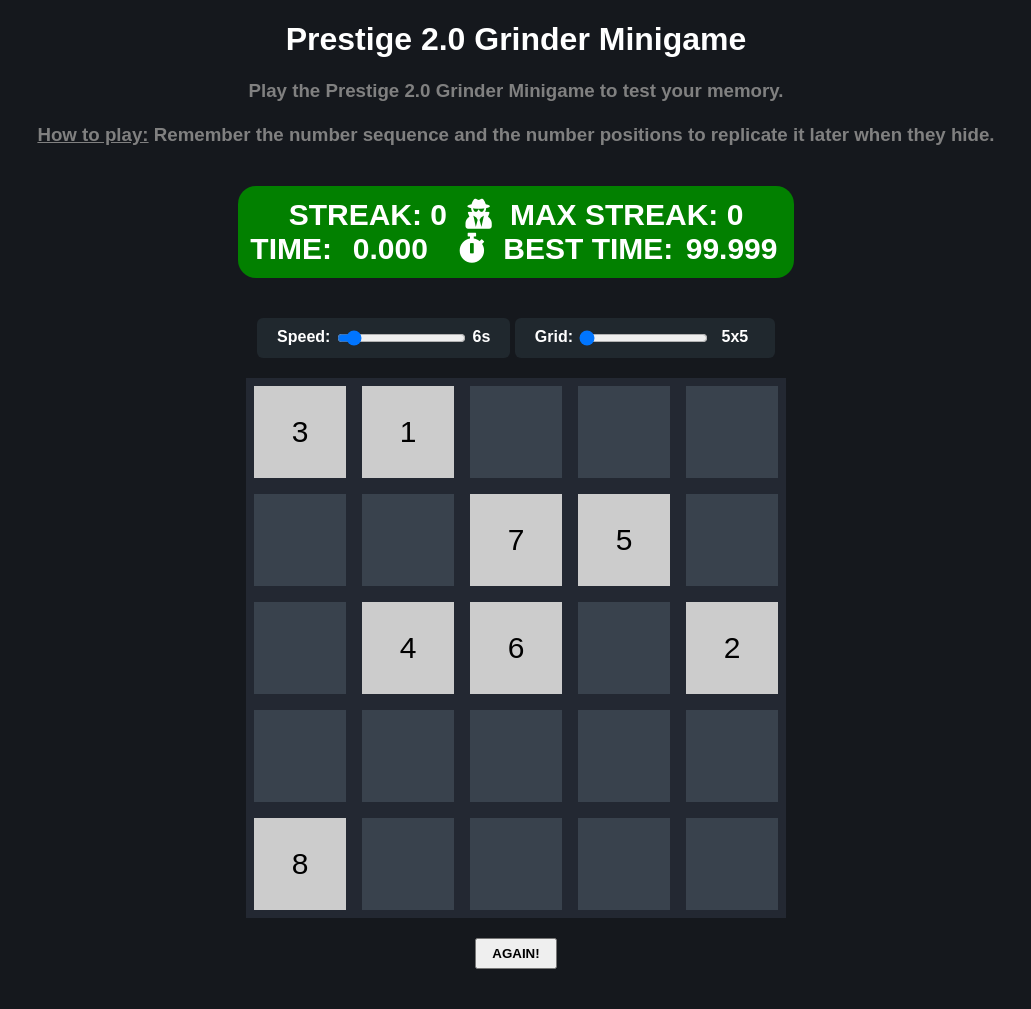
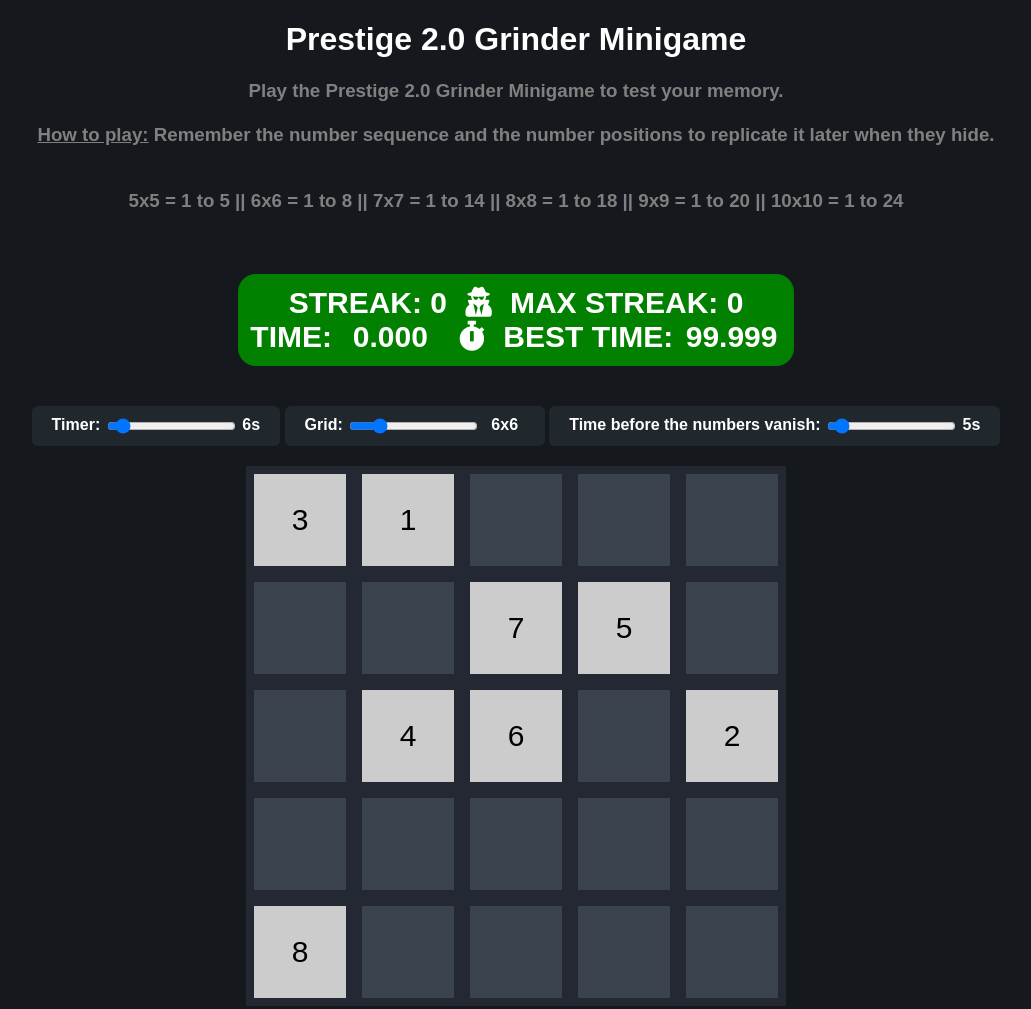
Before and after one commit to Loydie16/Prestige2.0-GrinderMinigame, a plain HTML site: page index.html in a window 1280 px wide. Shown: the top 1009 px of the page, without its empty margins (124-1155 px from the left). Drawn offline with Linux system fonts and the light colour scheme.

Commit message:
Update index.html

```diff
--- a/index.html
+++ b/index.html
@@ -3,7 +3,7 @@
 <head>
     <meta charset="utf-8" />
     <title>Prestige 2.0 Grinder Minigame</title>
-    <meta name="description" content="Play the NoPixel Thermite Minigame to test your memory.">
+    <meta name="description" content="Play the Prestige 2.0 Grinder Minigame to test your memory.">
     <link rel="canonical" href="https://sharkiller.ddns.net/nopixel_minigame/thermite/" />
     <meta name="viewport" content="width=device-width, initial-scale=0.4">
     <link rel="icon" type="image/png" href="favicon.ico" sizes="32x32" />
@@ -31,6 +31,9 @@
         Play the Prestige 2.0 Grinder Minigame to test your memory.
         <br><br>
         <u>How to play:</u> Remember the number sequence and the number positions to replicate it later when they hide.
+        <br><br><br>
+        5x5 = 1 to 5 || 6x6 = 1 to 8 || 7x7 = 1 to 14 || 8x8 = 1 to 18 || 9x9 = 1 to 20 || 10x10 = 1 to 24
+        <br><br>
     </h3>
     <div class="streaks">
         STREAK: <span class="streak">0</span> <span class="fa">&#xf21b;</span> MAX STREAK: <span class="max_streak">0</span>
@@ -38,14 +41,21 @@
     </div>
     <div class="options">
         <div class="option speed">
-            <label for="speed">Speed:</label>
-            <input id="speed" type="range" value="6" min="4" max="30" autocomplete="off">
+            <label for="speed">Timer:</label>
+            <input id="speed" type="range" value="6" min="4" max="30" autocomplete="off" title="Set the end time of the game">
             <div class="speed_value">6s</div>
         </div>
+
         <div class="option grid">
             <label for="grid">Grid:</label>
-            <input id="grid" type="range" value="5" min="5" max="10" autocomplete="off">
-            <div class="grid_value">5x5</div>
+            <input id="grid" type="range" value="6" min="5" max="10" autocomplete="off" title="Set the grid or the difficulty of the game.">
+            <div class="grid_value">6x6</div>
+        </div>
+
+        <div class="option speed">
+            <label for="speed1">Time before the numbers vanish:</label>
+            <input id="speed1" type="range" value="5" min="4" max="20" autocomplete="off" title="Set the timer before the numbers vanish.">
+            <div class="value speed_value">5s</div>
         </div>
     </div>
     <div class="minigame">
```
